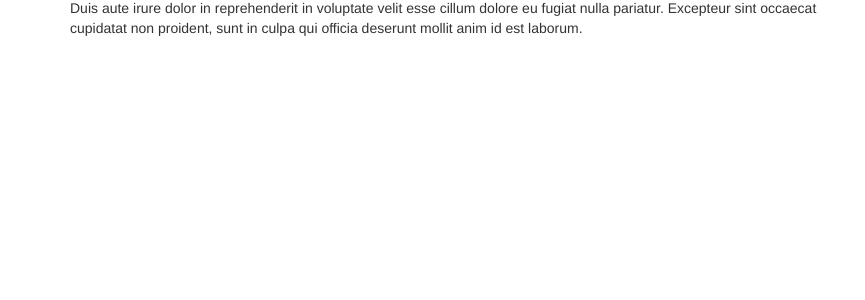
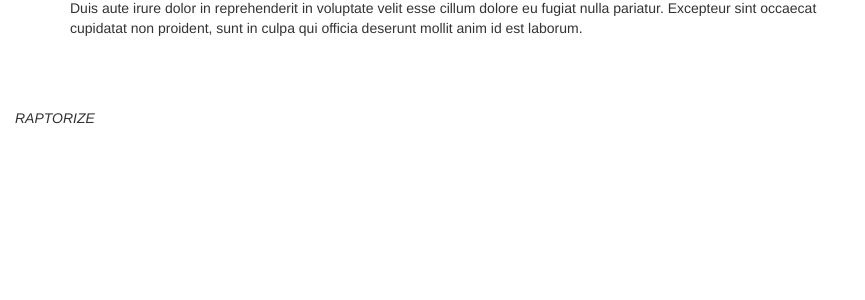
Before and after one commit to noahnaamad/my-first-python-blog, a Django app: page /post/1/ in a window 1280 px wide. Shown: the part 303-603 px from the top of the page, without its empty margins (0-865 px from the left). Run offline with Django 3.2, Linux system fonts and the light colour scheme; data comes from the database, SQL or seed files in the repository; some libraries are stand-ins or nearby versions.

Commit message:
raptorize button

```diff
--- a/blog/templates/blog/base.html
+++ b/blog/templates/blog/base.html
@@ -10,7 +10,7 @@
     <body>
         <div class="page-header">
             <a href="{% url 'post_new' %}" class="top-menu"><span class="glyphicon glyphicon-plus"></span></a>
-            <h1 class="myButton"><a href="/">Django Girls Blog!</a></h1>
+            <h1><a href="/">Django Girls Blog!</a></h1>
         </div>
         <div class="content container">
             <div class="row">
@@ -20,6 +20,9 @@
                 </div>
             </div>
         </div>
+        <div class="myButton">
+            <em>RAPTORIZE</em>
+        </div>
     </body>
 
 </html>
```
